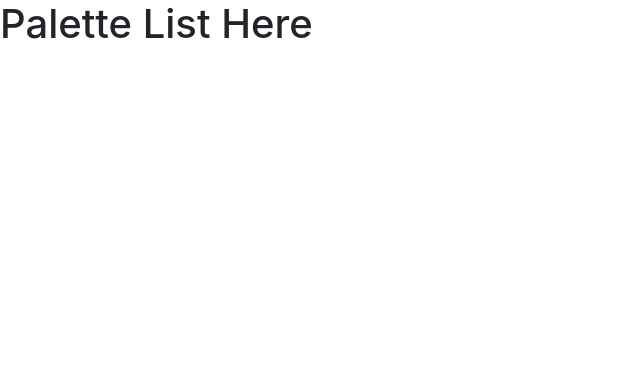
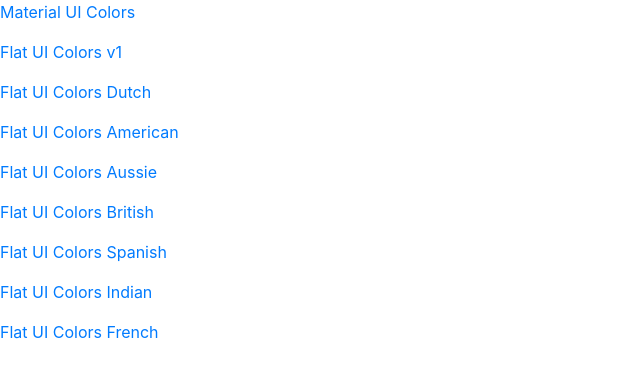
Before and after one commit to mehul11jain/React-Color-Picker, a React (Create React App) app: page / in a window 1280 px wide. Shown: the top 376 px of the page, without its empty margins (0-640 px from the left). Built offline with nearby package versions, Linux system fonts and the light colour scheme.

Commit message:
Palette List added

```diff
--- a/src/App.js
+++ b/src/App.js
@@ -1,5 +1,6 @@
 import React, {Component} from 'react';
 import Palette from "./Palette";
+import PaletteList from "./PaletteList";
 import seedColors from "./seedColors";
 import { generatePalette } from "./colorsHelpers";
 import {Route,Switch} from 'react-router-dom';
@@ -13,7 +14,7 @@
     console.log(generatePalette(seedColors[4]));
     return (
       <Switch>
-        <Route exact path="/" render={() => <h1>Palette List Here</h1>} />
+        <Route exact path="/" render={() => <PaletteList palettes={seedColors}/>} />
         <Route
           exact
           path="/palette/:id"
--- a/src/NavBar.js
+++ b/src/NavBar.js
@@ -4,6 +4,7 @@
 import Select from "@material-ui/core/Select";
 import Snackbar from "@material-ui/core/Snackbar";
 import CloseIcon from "@material-ui/icons/Close";
+import {Link} from "react-router-dom";
 import IconButton from "@material-ui/core/IconButton";
 import "rc-slider/assets/index.css";
 import "bootstrap"
@@ -28,9 +29,9 @@
         return (
           <nav className="navbar navbar-expand-lg navbar-light bg-light">
             <div className="Brand">
-              <a className="navbar-brand" href="#">
+              <Link className="navbar-brand" to="/">
                 ReactColorPicker
-              </a>
+              </Link>
             </div>
             <button
               className="navbar-toggler"
--- /dev/null
+++ b/src/PaletteList.js
@@ -0,0 +1,16 @@
+import React, { Component } from 'react'
+import { Link } from 'react-router-dom';
+class PaletteList extends Component {
+    render() {
+        const {palettes} = this.props;
+        console.log(palettes);
+        return (
+            <div className="PaletteList">
+                {palettes.map(p=>(
+                    <p><Link to={`/palette/${p.id}`}>{p.paletteName}</Link></p>
+                ))}
+            </div>
+        )
+    }
+}
+export default PaletteList;
```
